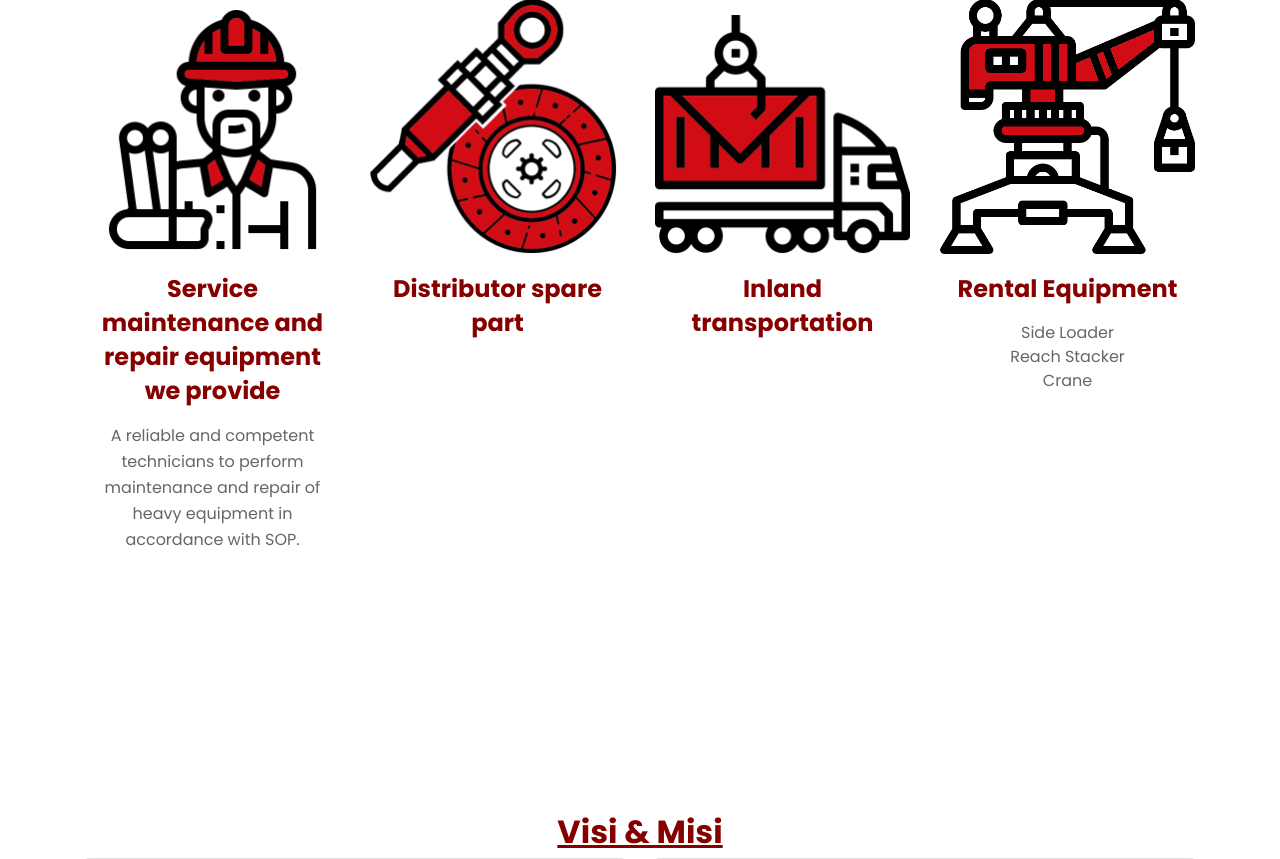
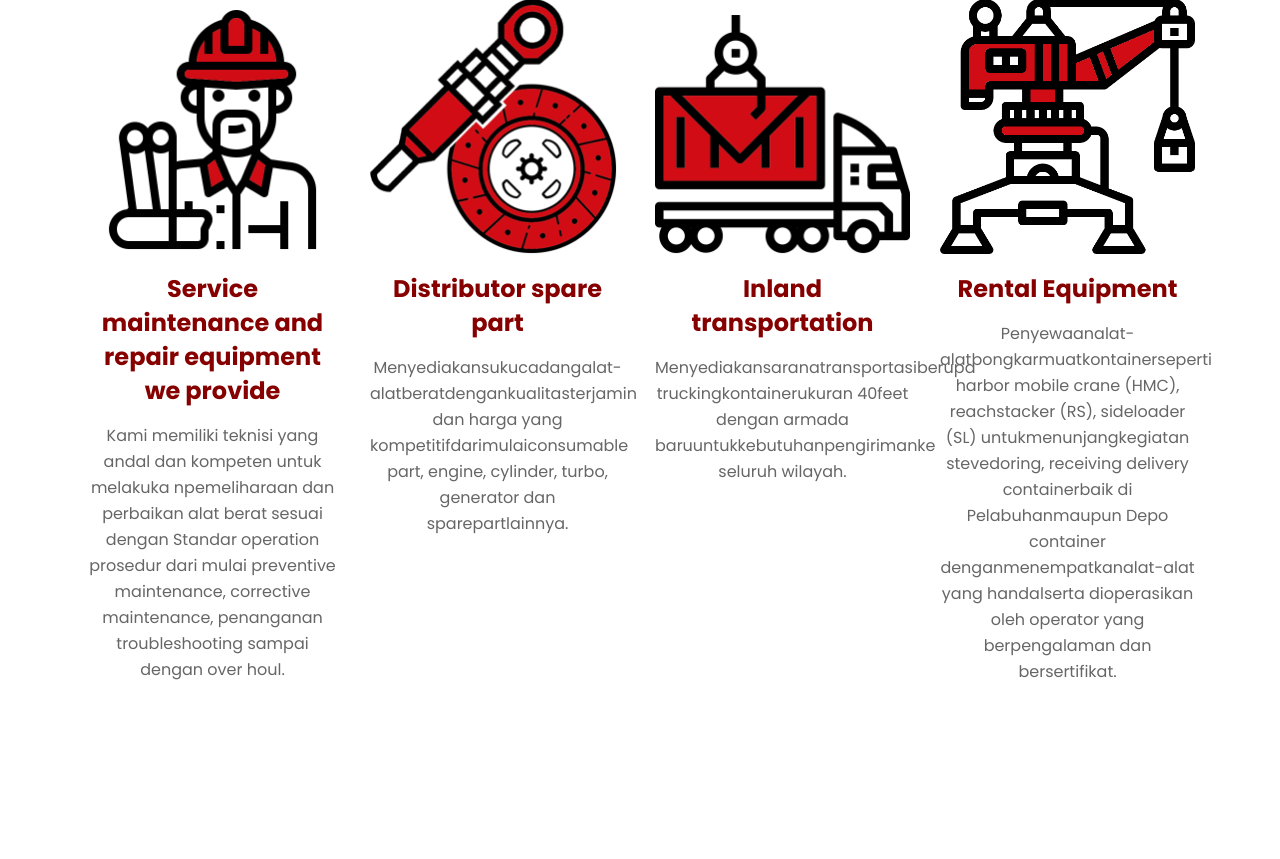
Before and after one commit to yusron25/rcm, a CodeIgniter app: page /database/ in a window 1280 px wide. Shown: the part 234-1093 px from the top of the page. Run offline with CodeIgniter, Linux system fonts and the light colour scheme; some libraries are stand-ins or nearby versions.

Commit message:
Update home_v.php

```diff
--- a/application/views/home/home_v.php
+++ b/application/views/home/home_v.php
@@ -41,7 +41,7 @@
                     </div>
                     <div class="content">
                         <h4 class="title">Service maintenance and repair equipment  we provide</h4>
-                        <p>A reliable and competent technicians to perform maintenance and repair of heavy equipment in accordance with SOP.</p>
+                        <p>Kami memiliki teknisi yang andal dan kompeten untuk melakuka npemeliharaan dan perbaikan alat berat sesuai dengan Standar operation prosedur dari mulai preventive maintenance, corrective maintenance, penanganan troubleshooting sampai dengan over houl.</p>
                         <!-- <p><?=$this->lang->line('InternationalForwarderDesc') ?></p> -->
                     </div>
                 </div>
@@ -55,6 +55,7 @@
                     <div class="content">
                         <h4 class="title">Distributor spare part</h4>
                         <!-- <p><?=$this->lang->line('EMKLDesc') ?></p> -->
+                        <p>Menyediakansukucadangalat-alatberatdengankualitasterjamin dan harga yang kompetitifdarimulaiconsumable part, engine, cylinder, turbo, generator dan sparepartlainnya.</p>
                     </div>
                 </div>
             </div>
@@ -67,6 +68,7 @@
                     <div class="content">
                         <h4 class="title">Inland transportation</h4>
                         <!-- <p><?=$this->lang->line('PPJKDesc') ?></p> -->
+                        <p>Menyediakansaranatransportasiberupa truckingkontainerukuran 40feet dengan armada baruuntukkebutuhanpengirimanke seluruh wilayah.</p>
                     </div>
                 </div>
             </div>
@@ -79,12 +81,13 @@
                     </div>
                     <div class="content">
                         <h4 class="title">Rental Equipment</h4>
-                        <ul>
+                        <!-- <ul>
                             <li>Side Loader</li>
                             <li>Reach Stacker</li>
                             <li>Crane</li>
-                        </ul>
+                        </ul> -->
                         <!-- <p><?=$this->lang->line('InlandTransportationsDesc') ?></p> -->
+                        <p>Penyewaanalat-alatbongkarmuatkontainerseperti harbor mobile crane (HMC), reachstacker (RS), sideloader (SL) untukmenunjangkegiatan stevedoring, receiving delivery containerbaik di Pelabuhanmaupun Depo container denganmenempatkanalat-alat yang handalserta dioperasikan oleh operator yang berpengalaman dan bersertifikat.</p>
                     </div>
                 </div>
             </div>
```
